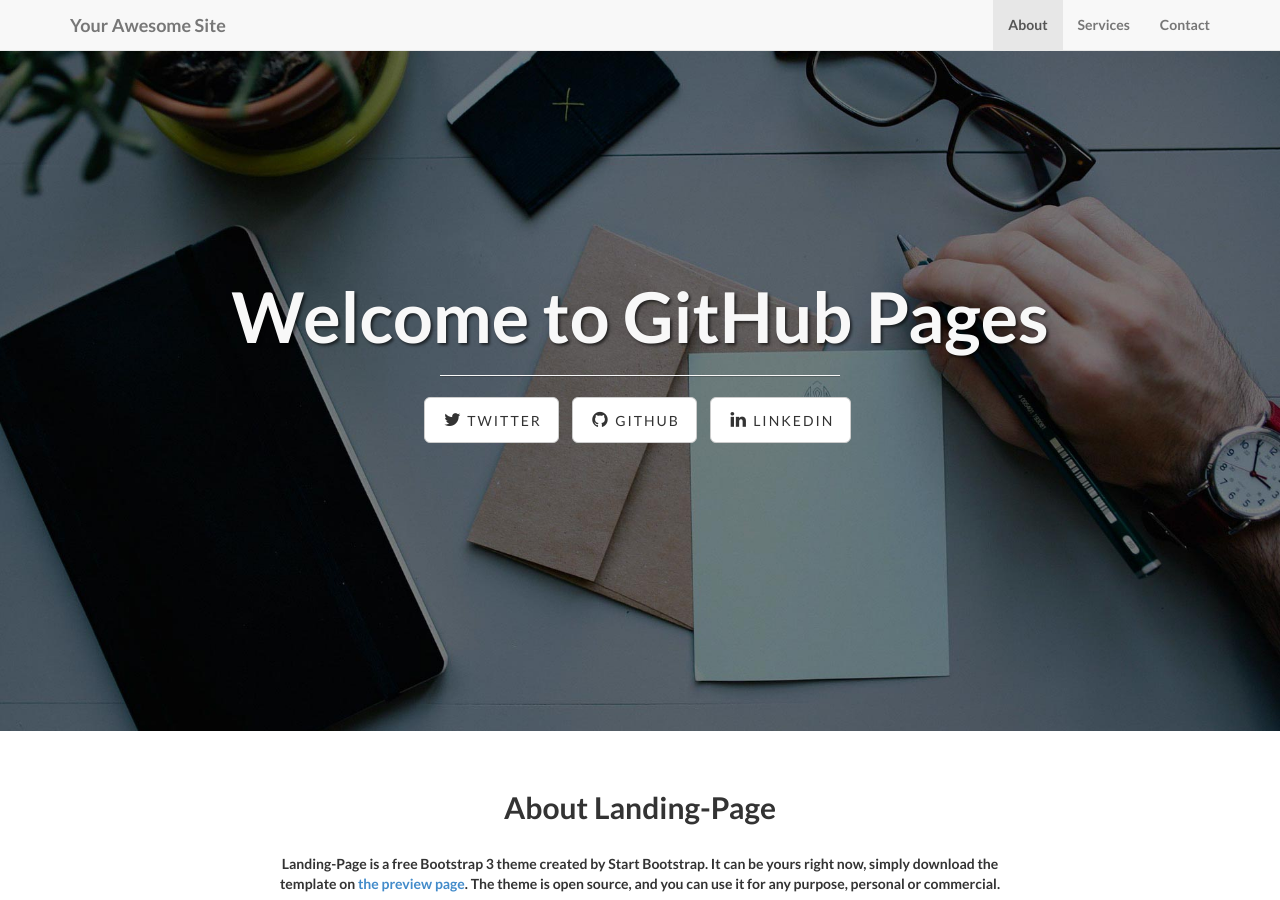
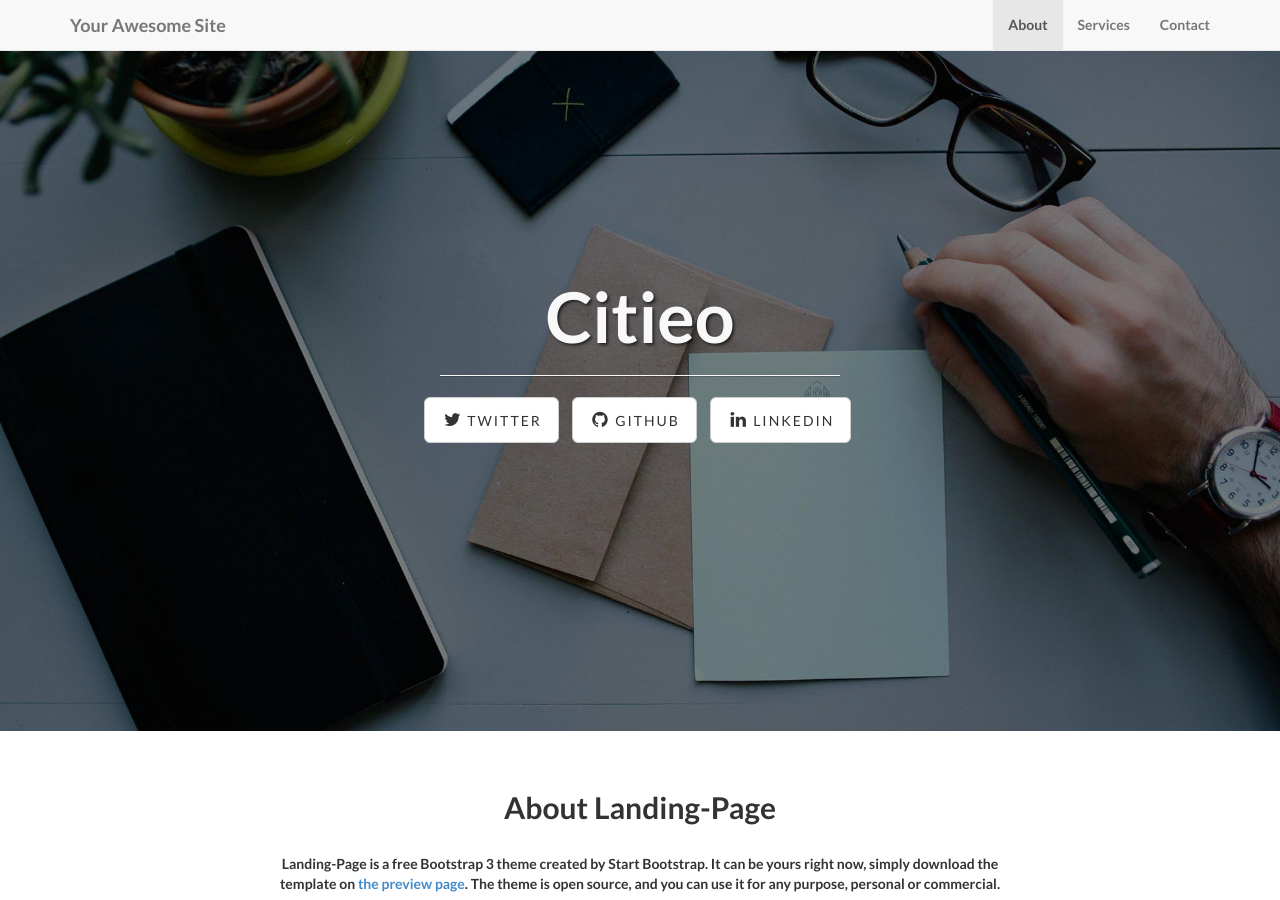
Before and after one commit to freehunter/citieo, a Jekyll site: the page built from index.md, in a window 1280 px wide and 900 px high. Built offline with Jekyll 4.4.1, drawn with Linux system fonts in a browser that asks for light colours; our own code applies the rules of GitHub Pages for plain Markdown files.

Commit message:
Update index.md

```diff
--- a/index.md
+++ b/index.md
@@ -1,4 +1,4 @@
-## Welcome to GitHub Pages
+## Citieo
 
 You can use the [editor on GitHub](https://github.com/freehunter/citieo/edit/master/index.md) to maintain and preview the content for your website in Markdown files.
 
```
